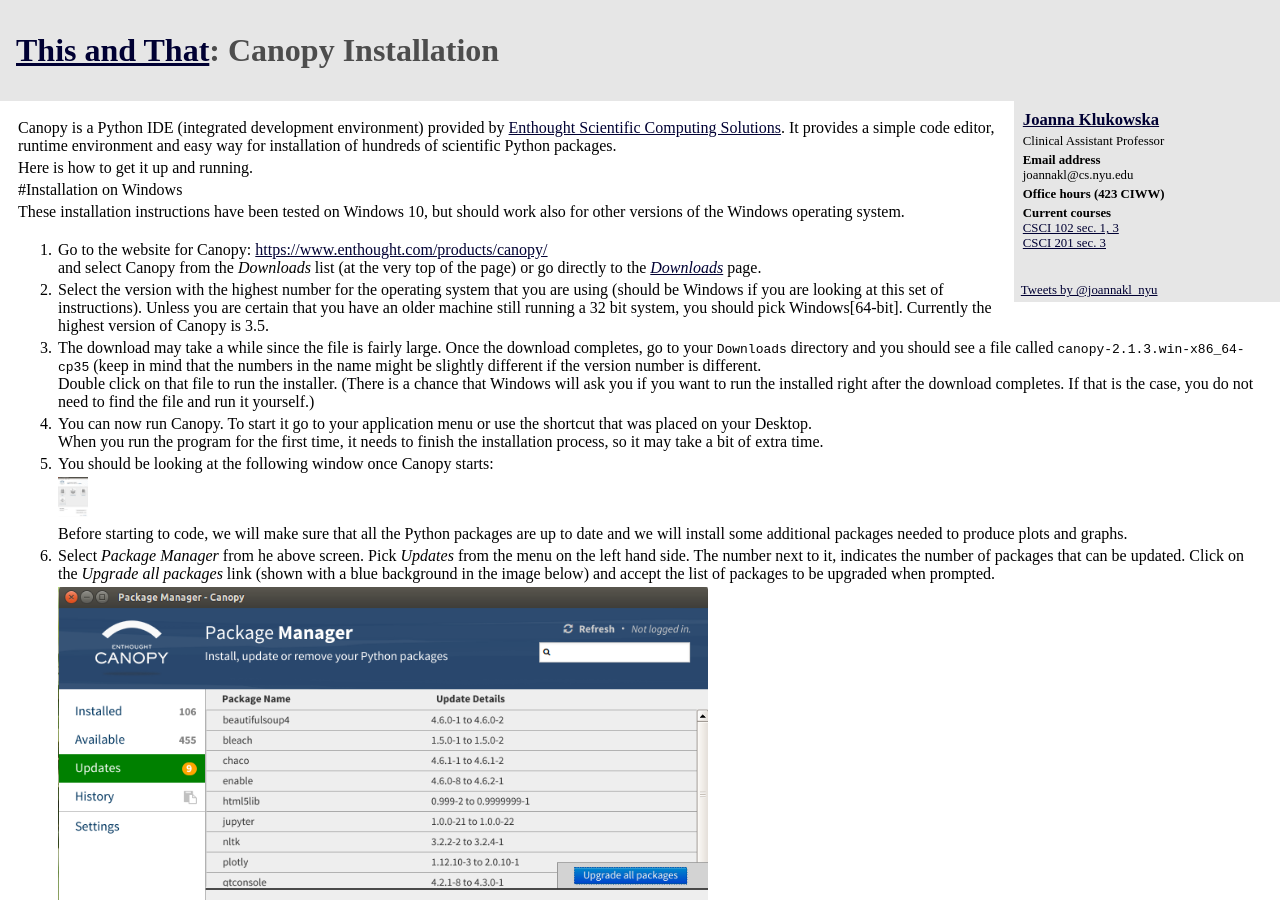
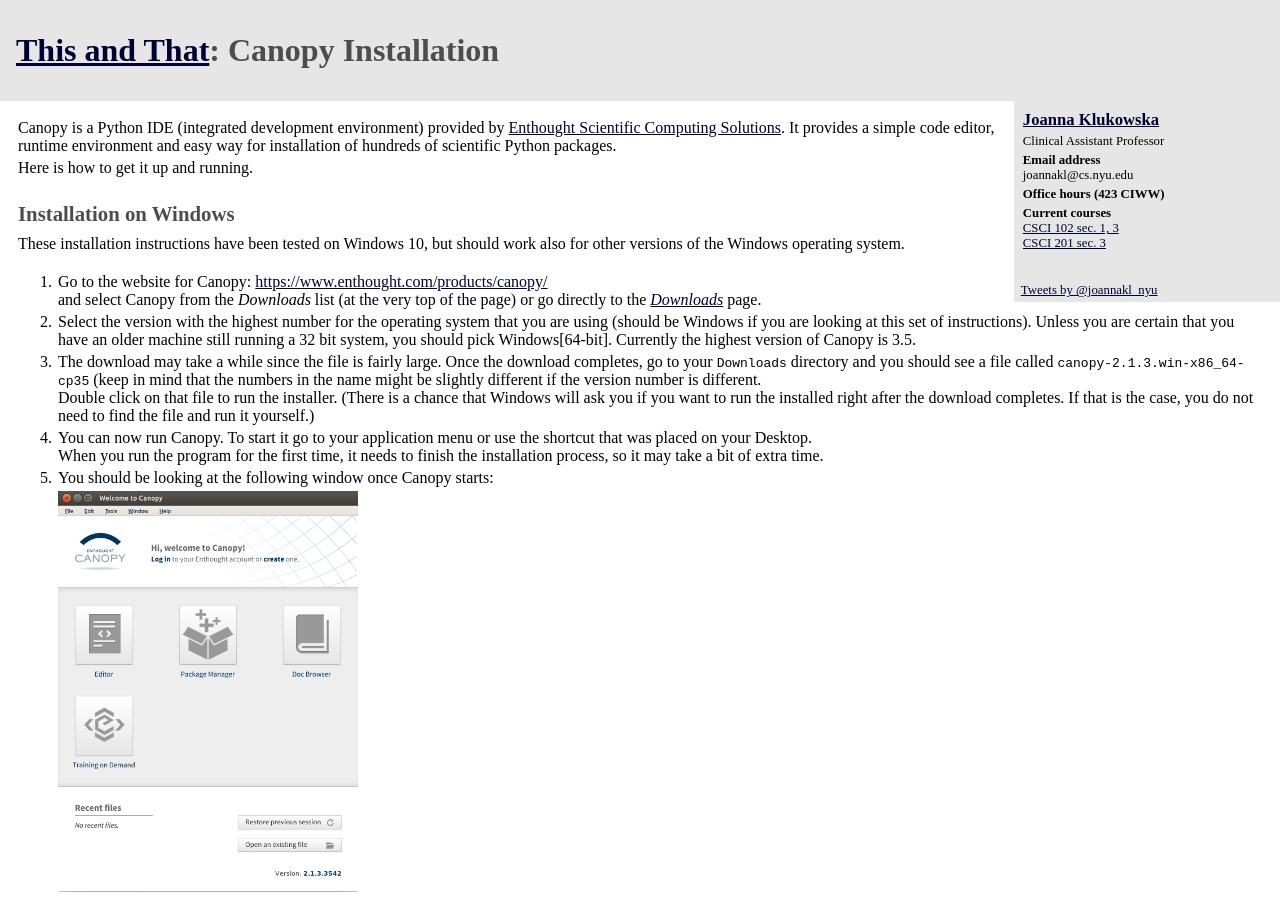
Before and after one commit to joannakl/thisandthat, a Jekyll site: the page built from CanopyInstallation.markdown, in a window 1280 px wide and 900 px high. Built offline with Jekyll 4.4.1, drawn with Linux system fonts in a browser that asks for light colours; comment, search, counter and statistics services are not loaded.

```diff
--- a/CanopyInstallation.markdown
+++ b/CanopyInstallation.markdown
@@ -10,7 +10,7 @@ installation of hundreds of scientific Python packages.
 
 Here is how to get it up and running.
 
-#Installation on Windows
+# Installation on Windows
 
 These installation instructions have been tested on Windows 10, but should work
 also for other versions of the Windows operating system.
@@ -39,7 +39,7 @@ may take a bit of extra time.
 
 5. You should be looking at the following window once Canopy starts:
 
-    <img src="{{site.baseurl}}/resources/figures/canopy/initial_screen.png" name="Initil Screen" border="0px" width="30px">
+    <img src="{{site.baseurl}}/resources/figures/canopy/initial_screen.png" name="Initil Screen" border="0px" width="300px">
 
     Before starting to code, we will make sure that all the Python packages are up to date
     and we will install some additional packages needed to produce plots and graphs.
@@ -49,7 +49,7 @@ left hand side. The number next to it, indicates the number of packages that can
 Click on the *Upgrade all packages* link (shown with a blue background in the image below)
 and accept the list of packages to be upgraded when prompted.
 
-    <img src="{{site.baseurl}}/resources/figures/canopy/update_packages.png" name="Update Packages" border="0px" width="650px">
+    <img src="{{site.baseurl}}/resources/figures/canopy/update_packages.png" name="Update Packages" border="0px" width="400px">
 
 7. Don't leave the *Package Manager* just yet. Pick *Available* from the menu on the left hand side. Use the search window (upper right corner) and search for "pyqt". Select
 the package in the list of results and click *Install* (the button on a  blue background).
@@ -81,4 +81,4 @@ the package in the list of results and click *Install* (the button on a  blue ba
     clicking on the green arrow icon labeled *Run the current file* in the toolbar.
     You should see the following plot generated by the program.
 
-        <img src="{{site.baseurl}}/resources/figures/canopy/plot.png" name="Test program plot" border="0px" width="500px">
+        <img src="{{site.baseurl}}/resources/figures/canopy/plot.png" name="Test program plot" border="0px" width="400px">
```
